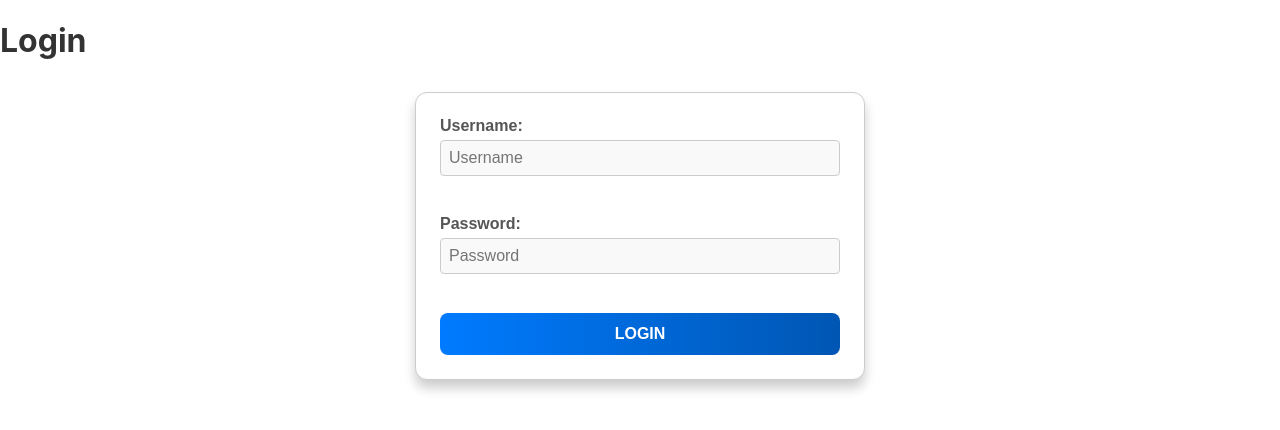
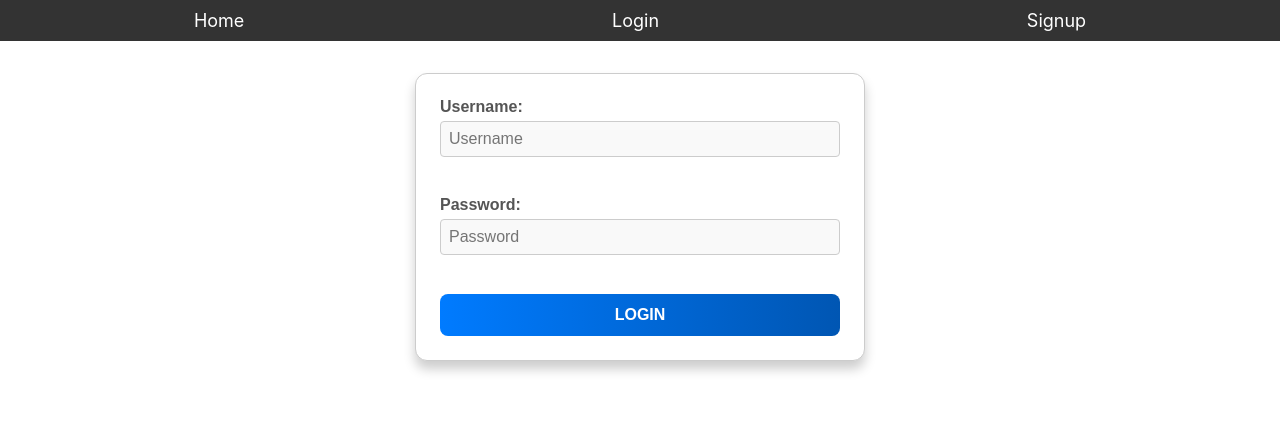
Before and after one commit to ruthvik99/Banking-Application, a React (Create React App) app in the folder Frontend/: page /login in a window 1280 px wide. Shown: the top 430 px of the page. Built offline with nearby package versions, Linux system fonts and the light colour scheme; no server answers; the HTML template or start-up script is replaced by a standard one.

Commit message:
navbar for home/login/signup pages

```diff
--- a/Frontend/src/pages/Login.js
+++ b/Frontend/src/pages/Login.js
@@ -1,9 +1,10 @@
 import React from 'react';
 import LoginForm from '../components/LoginForm';
+import Navbar from '../components/Navbar';
 
 const Login = () => (
   <div>
-    <h1>Login</h1>
+    <Navbar />
     <LoginForm />
   </div>
 );
--- a/Frontend/src/pages/Signup.js
+++ b/Frontend/src/pages/Signup.js
@@ -1,10 +1,11 @@
 import React from 'react';
 import SignupForm from '../components/SignupForm';
+import Navbar from '../components/Navbar';
 
 const Signup = () => {
     return (
         <div>
-            <h1>Signup Page</h1>
+            <Navbar/>
             <SignupForm />
         </div>
     );
```
